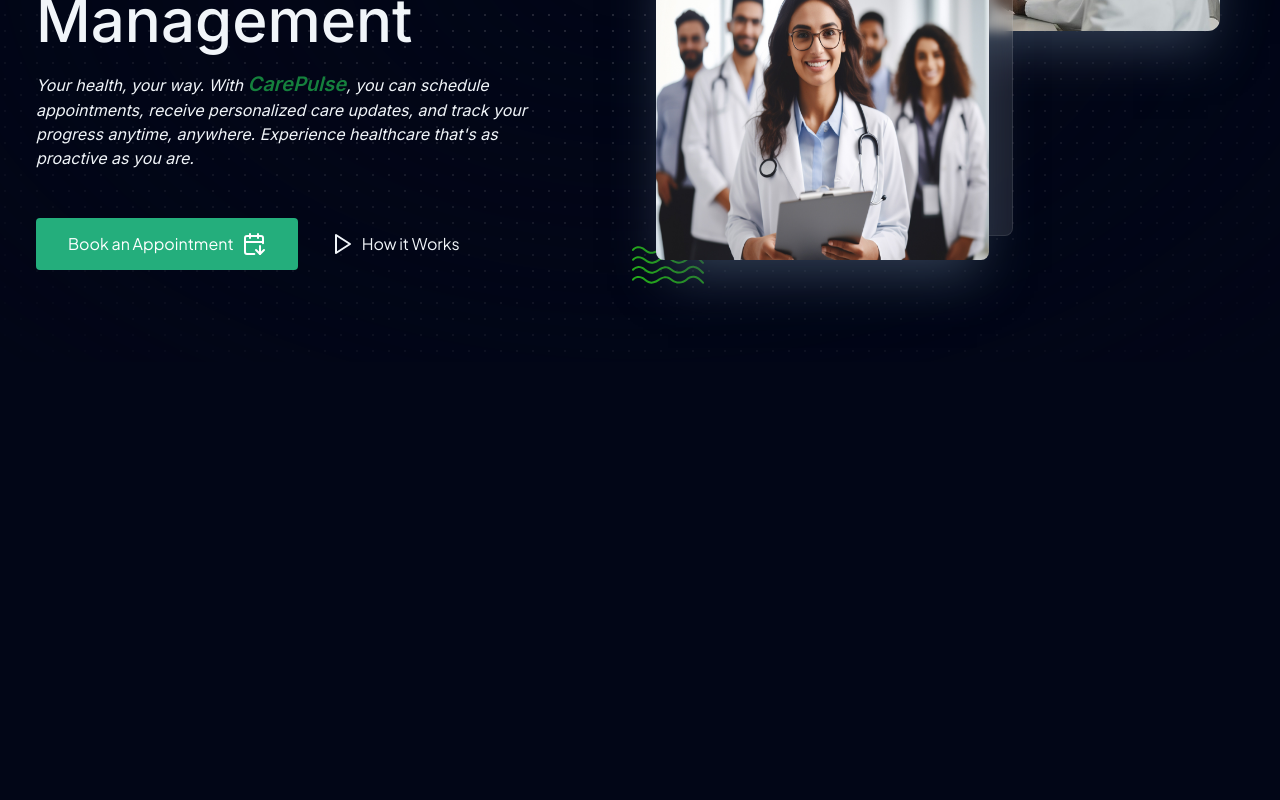
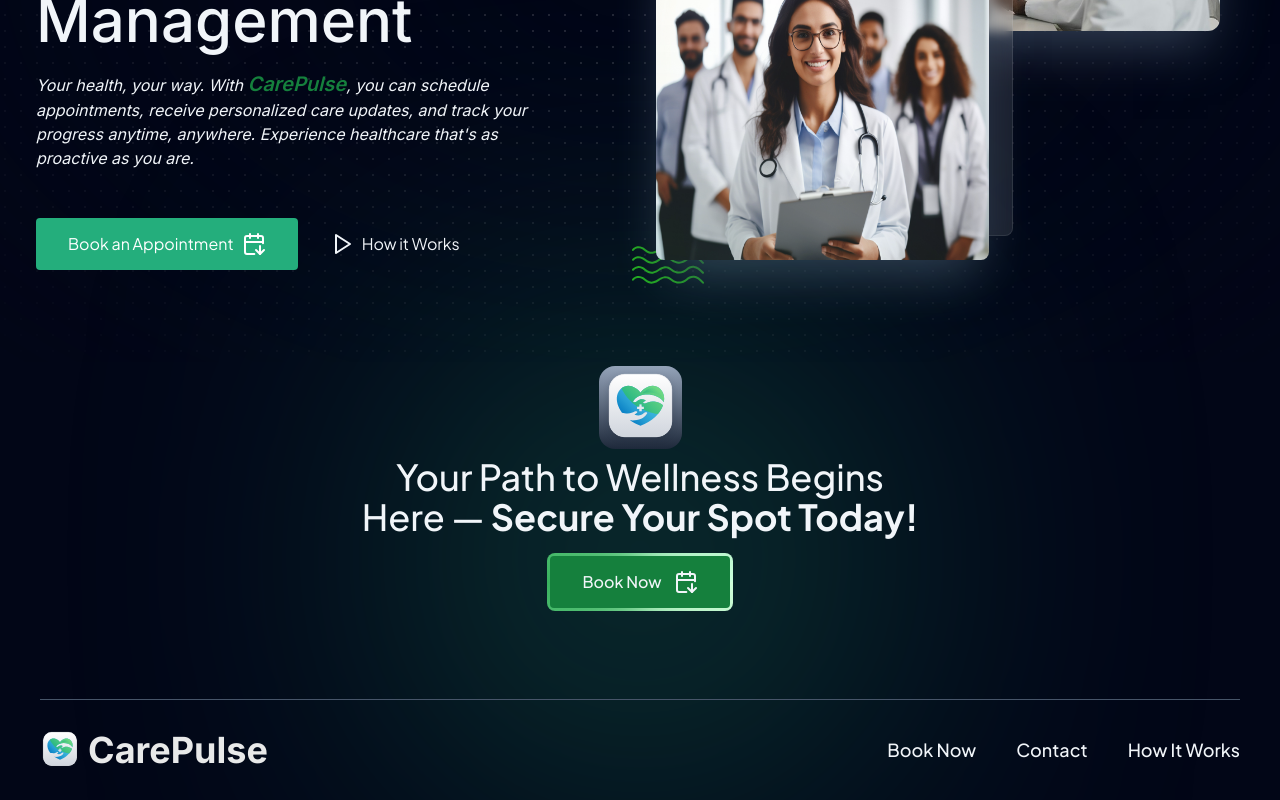
Before and after one commit to YousfiHamza/vitalpath, a Next.js app: page / in a window 1280 px wide. Shown: the part 438-1238 px from the top of the page. Before the commit the page ends 816 px from the top, so only its background shows below. Built offline with nearby package versions, Linux system fonts and the light colour scheme.

Commit message:
feat: Footer UI + CallToActionSection UI

```diff
--- a/app/page.tsx
+++ b/app/page.tsx
@@ -3,6 +3,8 @@ import { CalendarArrowDown } from "lucide-react";
 
 import HeroSection from "@/components/sections/HeroSection";
 import { Navbar } from "@/components/modules/Navbar";
+import { Footer } from "@/components/sections/Footer";
+import { CallToActionSection } from "@/components/sections/CallToActionSection";
 
 const links = [
   {
@@ -34,6 +36,8 @@ export default function Home() {
       </Navbar>
       <main className="relative z-30 mx-auto max-w-7xl p-5 pb-0 md:p-10 md:pb-0">
         <HeroSection />
+        <CallToActionSection />
+        <Footer />
       </main>
     </>
   );
--- /dev/null
+++ b/components/sections/CallToActionSection/index.tsx
@@ -0,0 +1,70 @@
+"use client";
+
+import { useRef } from "react";
+import Link from "next/link";
+import Image from "next/image";
+import { CalendarArrowDown } from "lucide-react";
+import { motion, useInView } from "framer-motion";
+
+export function CallToActionSection() {
+  const ref = useRef(null);
+  const isInView = useInView(ref, { once: true, margin: "0px 0px -100px 0px" });
+
+  return (
+    <motion.section
+      id="callToAction"
+      className="text-theme relative mt-6 flex flex-col items-center py-12 text-center font-medium md:mt-12"
+      ref={ref}
+      initial={{ opacity: 0 }}
+      animate={isInView ? { opacity: 1 } : {}}
+      transition={{ duration: 1 }}
+    >
+      <motion.div
+        className="glow absolute -z-10 aspect-square w-full max-w-sm rounded-full bg-green-500/50 blur-[160px] filter"
+        initial={{ scale: 0 }}
+        animate={isInView ? { scale: 1 } : {}}
+        transition={{ duration: 1, delay: 0.5, ease: "easeInOut" }}
+      />
+
+      <motion.div
+        className="glass-container w-fit rounded-xl bg-gradient-to-b from-slate-400 to-slate-800 p-1 md:rounded-2xl"
+        initial={{ y: -50, opacity: 0 }}
+        animate={isInView ? { y: 0, opacity: 1 } : {}}
+        transition={{ duration: 0.8, delay: 0.3, ease: "easeOut" }}
+      >
+        <Image
+          src="/assets/icons/logo-icon.svg"
+          alt="logo"
+          width={75}
+          height={75}
+        />
+      </motion.div>
+
+      <motion.div
+        className="mb-4 mt-2 max-w-xl text-balance text-4xl"
+        initial={{ y: 50, opacity: 0 }}
+        animate={isInView ? { y: 0, opacity: 1 } : {}}
+        transition={{ duration: 0.8, delay: 0.5, ease: "easeOut" }}
+      >
+        Your Path to Wellness Begins Here — <b>Secure Your Spot Today!</b>
+      </motion.div>
+
+      <motion.div
+        initial={{ scale: 0 }}
+        animate={isInView ? { scale: 1 } : {}}
+        transition={{ duration: 0.8, delay: 0.7, ease: "easeOut" }}
+      >
+        <Link
+          href="/login"
+          className="relative inline-flex overflow-hidden rounded-lg p-[3px]"
+        >
+          <span className="absolute inset-[-1000%] hidden animate-none bg-[conic-gradient(from_90deg_at_50%_50%,#d1ffdb_0%,#39b25f_50%,#cbffdc_100%)] lg:block lg:animate-[spin_2s_linear_infinite]" />
+          <span className="inline-flex h-full w-full items-center justify-around rounded bg-green-700 px-6 py-[10px] text-base text-slate-100 backdrop-blur-2xl hover:bg-green-500 md:px-8 md:py-[14px]">
+            Book Now
+            <CalendarArrowDown className="ml-3" />
+          </span>
+        </Link>
+      </motion.div>
+    </motion.section>
+  );
+}
--- /dev/null
+++ b/components/sections/Footer/index.tsx
@@ -0,0 +1,37 @@
+import Image from "next/image";
+import Link from "next/link";
+
+export async function Footer() {
+  return (
+    <footer className="mx-auto mt-6 flex max-w-7xl flex-col items-center justify-between gap-6 border-t border-slate-600 py-7 md:mt-10 md:flex-row">
+      <Link href="#" className="flex h-10 w-fit items-center gap-2">
+        <Image
+          src="/assets/icons/logo-icon.svg"
+          alt="logo"
+          width={159}
+          height={25}
+          className="h-10 w-fit"
+        />{" "}
+        <span className="font-inter text-4xl font-bold text-slate-600 dark:text-light-200">
+          CarePulse
+        </span>
+        <span className="sr-only">CarePulse Home Page</span>
+      </Link>
+      <nav aria-label="Footer" className="w-full">
+        <ul className="text-theme mb-3 flex w-full justify-evenly text-sm font-medium sm:mb-0 sm:gap-10 sm:text-lg md:justify-end">
+          <li className="inline-flex min-h-11 items-center hover:underline">
+            <Link href="/login">Book Now</Link>
+          </li>
+          <li className="inline-flex min-h-11 items-center hover:underline">
+            <Link href="https://hamza.yousfi.dev">Contact</Link>
+          </li>
+          <li className="inline-flex min-h-11 items-center hover:underline">
+            <Link href="/#how-it-works" target="_blank">
+              How It Works
+            </Link>
+          </li>
+        </ul>
+      </nav>
+    </footer>
+  );
+}
--- a/tailwind.config.ts
+++ b/tailwind.config.ts
@@ -73,11 +73,42 @@ const config = {
           "0%,70%,100%": { opacity: "1" },
           "20%,50%": { opacity: "0" },
         },
+        glow: {
+          "0%": {
+            borderColor: "transparent",
+            boxShadow:
+              "0 0 5px rgba(255, 255, 255, 0.5), 0 0 10px rgba(255, 255, 255, 0.3)",
+          },
+          "25%": {
+            opacity: "0.25",
+            bordercolor: "rgba(255, 255, 255, 0.5)",
+            boxShadow:
+              "0 0 5px rgba(255, 255, 255, 0.7), 0 0 15px rgba(255, 255, 255, 0.5)",
+          },
+          "50%": {
+            opacity: "0.5",
+            bordercolor: "rgba(255, 255, 255, 0.5)",
+            boxShadow:
+              "0 0 10px rgba(255, 255, 255, 0.9), 0 0 20px rgba(255, 255, 255, 0.5)",
+          },
+          "75%": {
+            opacity: "0.25",
+            bordercolor: "rgba(255, 255, 255, 0.5)",
+            boxShadow:
+              "0 0 5px rgba(255, 255, 255, 0.5), 0 0 15px rgba(255, 255, 255, 0.3)",
+          },
+          "100%": {
+            bordercolor: "transparent",
+            boxShadow:
+              "0 0 5px rgba(255, 255, 255, 0.5), 0 0 10px rgba(255, 255, 255, 0.3)",
+          },
+        },
       },
       animation: {
         "accordion-down": "accordion-down 0.2s ease-out",
         "accordion-up": "accordion-up 0.2s ease-out",
         "caret-blink": "caret-blink 1.25s ease-out infinite",
+        "glow-border": "glow 2s linear infinite",
       },
     },
   },
```
